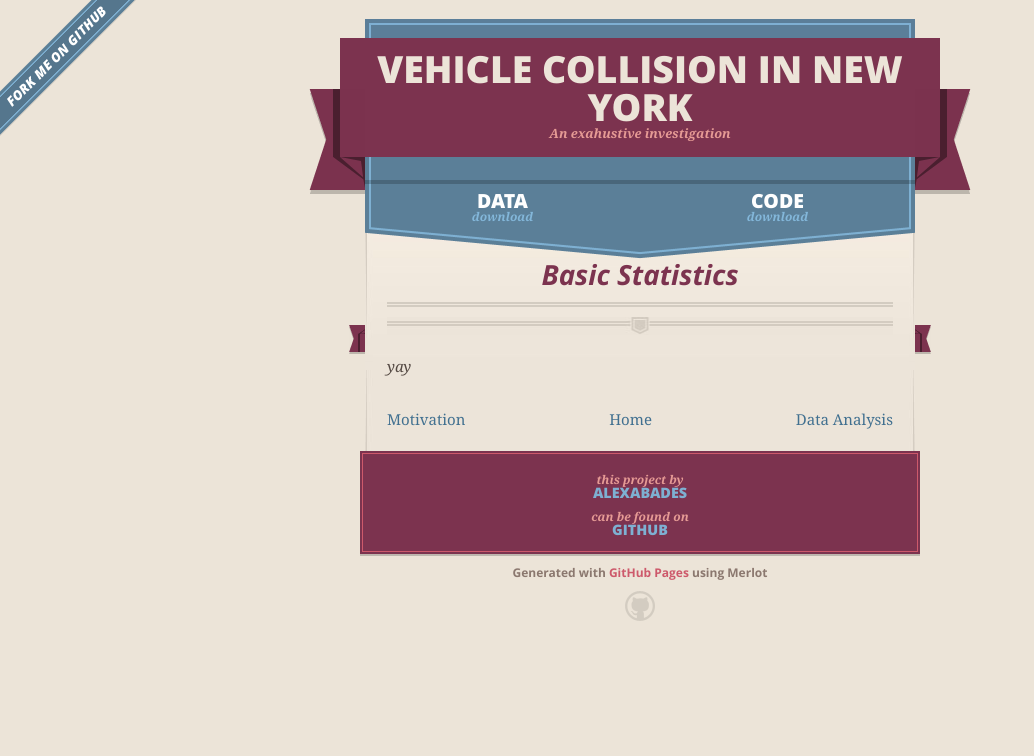
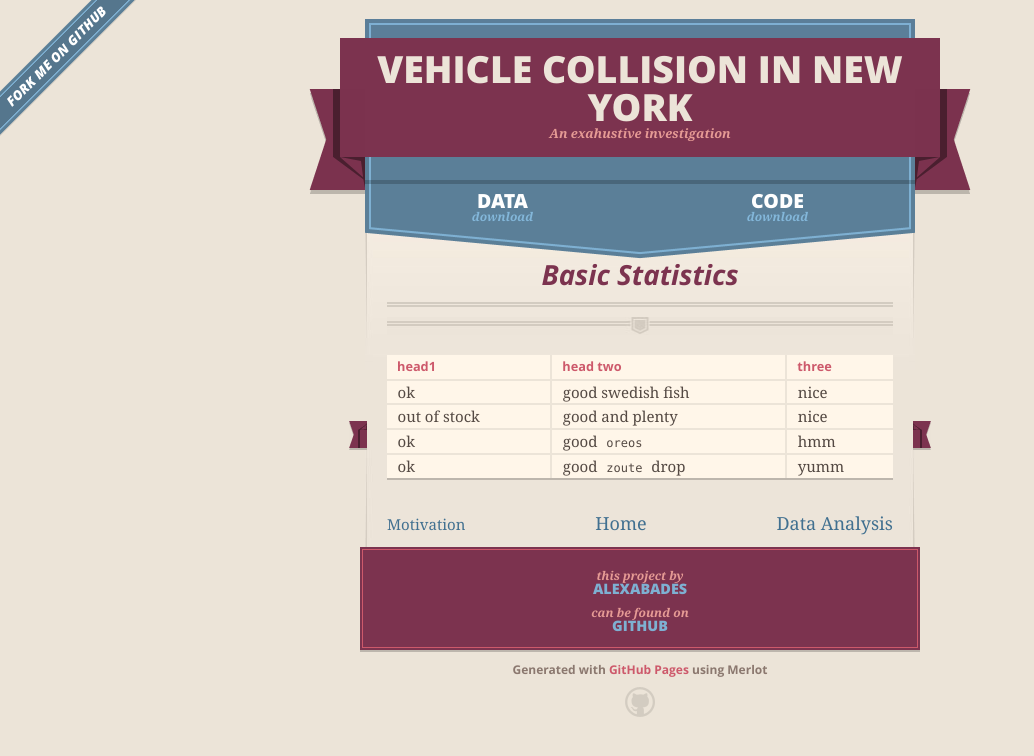
Before and after one commit to AlexAbades/veh-col-NY, a Jekyll site: the page built from pages/basic-stats.md, in a window 1280 px wide. Shown: the top 756 px of the page, without its empty margins (0-1034 px from the left). Built offline with Jekyll 4.4.1, drawn with Linux system fonts in a browser that asks for light colours; our own code applies the rules of GitHub Pages for plain Markdown files.

Commit message:
Header fixed, trying the foother

```diff
--- a/_layouts/default.html
+++ b/_layouts/default.html
@@ -73,9 +73,28 @@
           <span class="left-tail"></span>
           <span class="right-tail"></span>
         </span>
+        <div class="footer-content">
+          <p>Generated with <a href="https://pages.github.com">GitHub Pages</a> using Merlot</p>
+          <span class="octocat"></span>
+        </div>
+      </footer>
+
+      <!-- <footer>
+        <span class="ribbon-outer">
+          <span class="ribbon-inner">
+            {% if site.github.is_project_page %}
+              <p>this project by <a href="{{ site.github.owner_url }}">{{ site.github.owner_name }}</a> can be found on <a href="{{ site.github.repository_url }}">GitHub</a></p>
+            {% endif %}
+            {% if site.github.is_user_page %}
+              <p>Projects by <a href="{{ site.github.owner_url }}">{{ site.github.owner_name }}</a> can be found on <a href="{{ site.github.repository_url }}">GitHub</a></p>
+            {% endif %}
+          </span>
+          <span class="left-tail"></span>
+          <span class="right-tail"></span>
+        </span>
         <p>Generated with <a href="https://pages.github.com">GitHub Pages</a> using Merlot</p>
         <span class="octocat"></span>
-      </footer>
+      </footer> -->
 
     </div>
   </body>
--- a/assets/css/style.scss
+++ b/assets/css/style.scss
@@ -31,21 +31,24 @@
   }
 
   .next-button {
+    font-size: 1.2em;
     margin-left: auto;
   }
 
   .home-button {
-      margin: 0 auto;
+    font-size: 1.2em;
+    margin: 0 auto;
+  }
+
+  .home-button-lastpage{
+    font-size: 1.2em;
+    margin-right: 235px;
+    margin-left: auto;
   }
 
   .text {
-      text-align: justify;
-      text-justify: inter-word;
-  }
-
-  .home-button-lastpage{
-    margin-right: 235px;
-    margin-left: auto;
+    text-align: justify;
+    text-justify: inter-word;
   }
 
   .midleTitle {
--- a/pages/basic-stats.md
+++ b/pages/basic-stats.md
@@ -5,7 +5,12 @@ layout: default
 ## Basic Statistics
 * * *
 
-_yay_
+| head1        | head two          | three |
+|:-------------|:------------------|:------|
+| ok           | good swedish fish | nice  |
+| out of stock | good and plenty   | nice  |
+| ok           | good `oreos`      | hmm   |
+| ok           | good `zoute` drop | yumm  |
 
 
 <div class="nextbutton-container">
```
